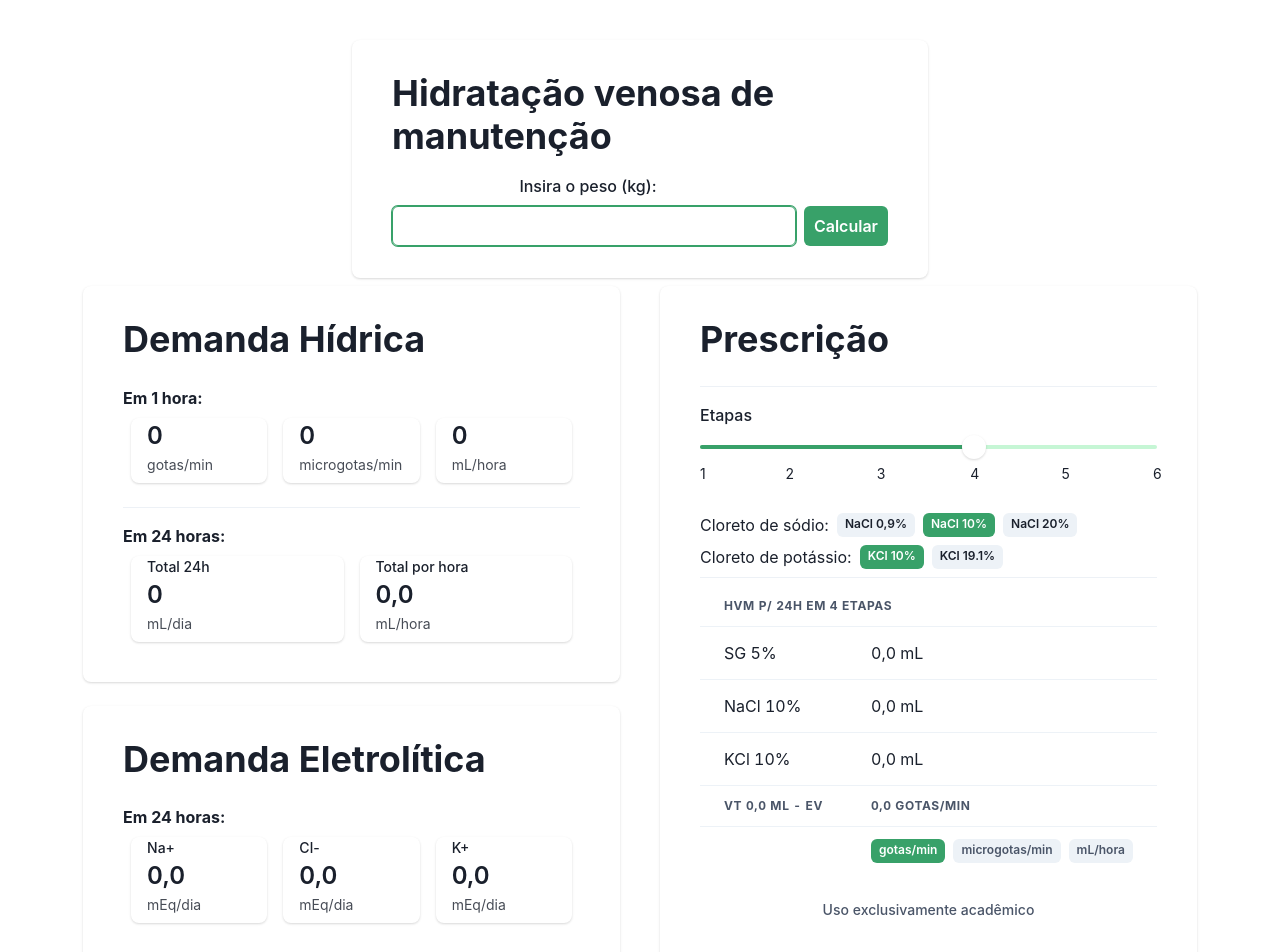
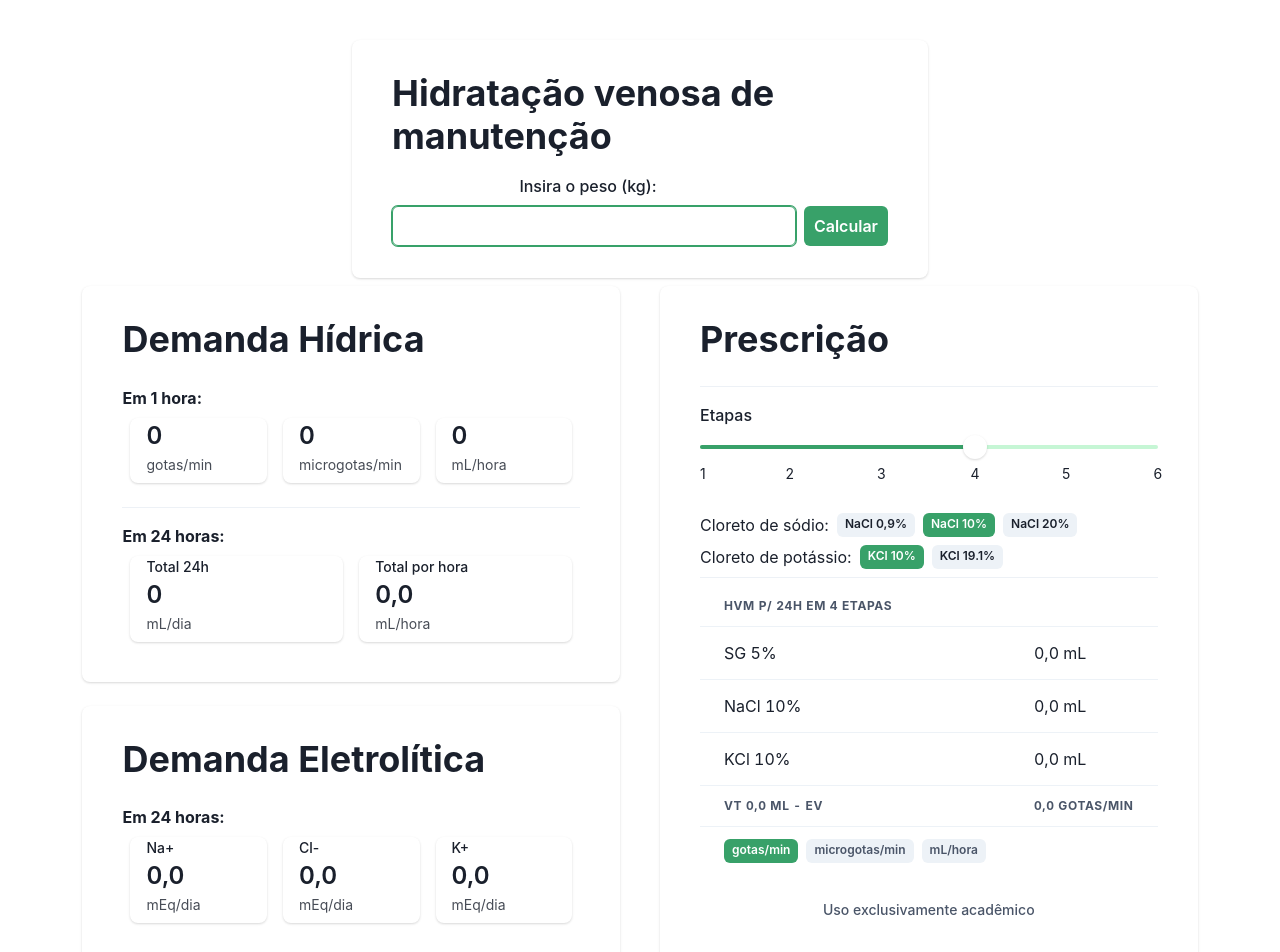
Before and after one commit to leonunesbs/hvm-pediatria, a Next.js app: page / in a window 1280 px wide. Shown: the top 952 px of the page. Built offline with nearby package versions, Linux system fonts and the light colour scheme.

Commit message:
style: ui resize

```diff
--- a/src/components/Prescricao/index.tsx
+++ b/src/components/Prescricao/index.tsx
@@ -170,7 +170,6 @@ export const Prescricao: React.FunctionComponent<any> = () => {
               )}
             </Tr>
             <Tr>
-              <Th></Th>
               <Th>
                 <HStack>
                   <Button
```
